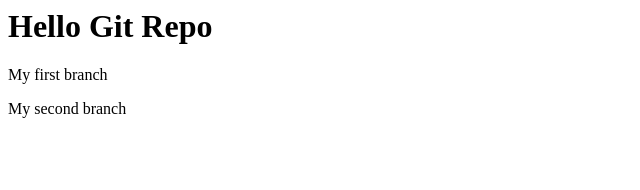
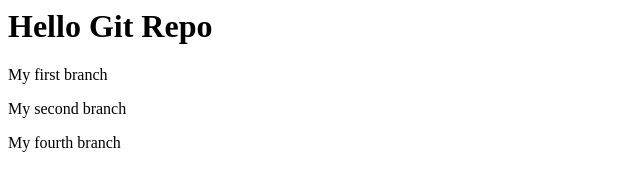
Before and after one commit to Matwojcz/animals, a plain HTML site: page index.html in a window 1280 px wide. Shown: the whole page, without its empty margins (0-640 px from the left). Drawn offline with Linux system fonts and the light colour scheme.

Commit message:
My edit on 4th branch

```diff
--- a/index.html
+++ b/index.html
@@ -3,5 +3,6 @@
     <h1>Hello Git Repo</h1>
     <p>My first branch</p>
     <p>My second branch</p>
+    <p>My fourth branch</p>
   </body>
 </html>
```
